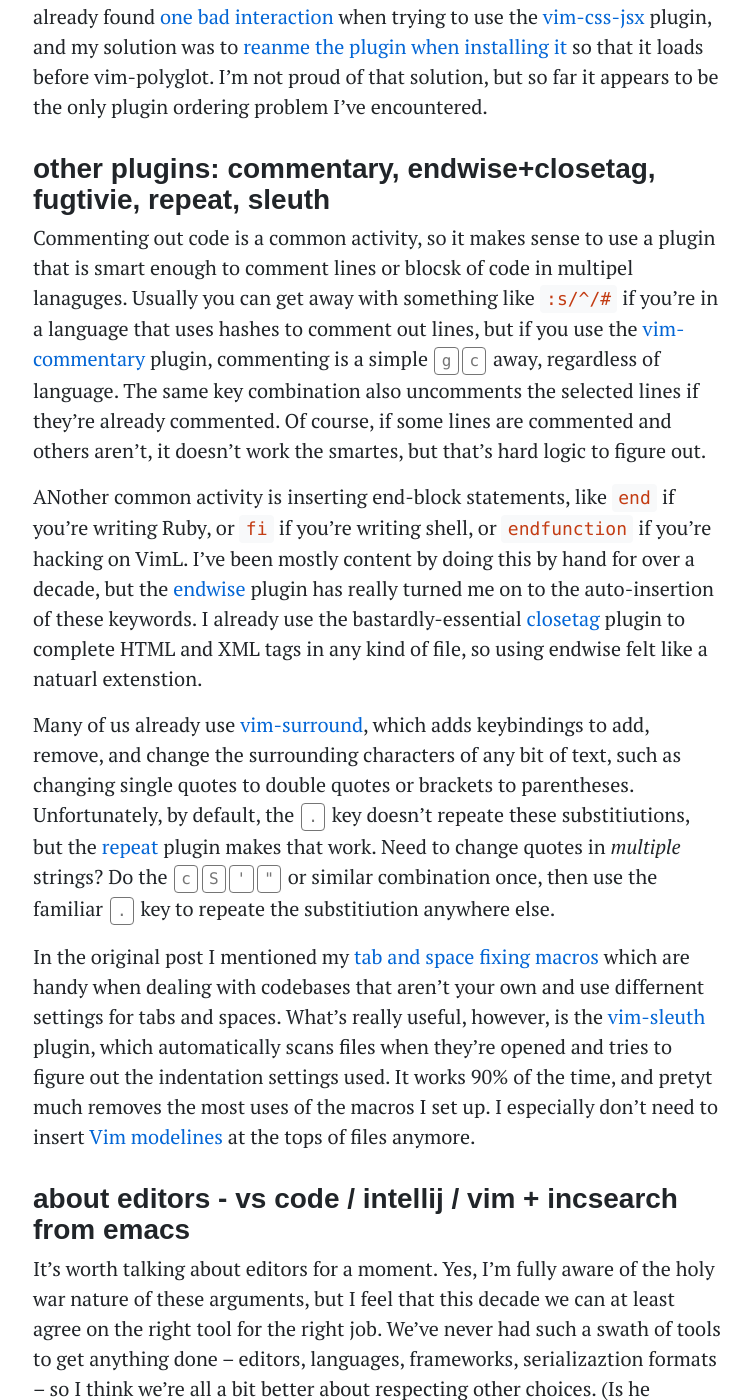
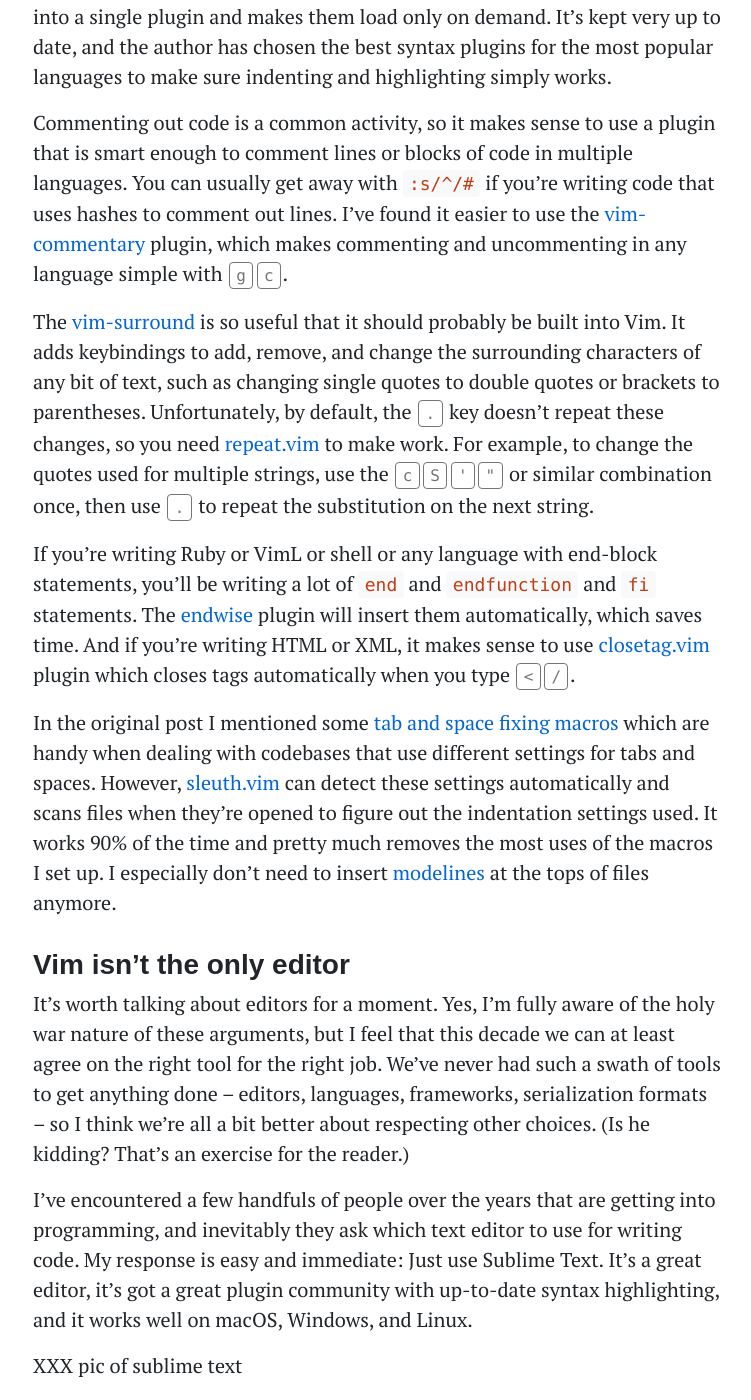
Before and after one commit to statico/statico.github.io, a Jekyll site: the page built from _posts/2017-10-01-vim3.md, in a window 1280 px wide and 1400 px high, scrolled down 12947 px. Shown: the whole window, without its empty margins (262-1013 px from the left). Built offline with Jekyll 4.4.1, drawn with Linux system fonts in a browser that asks for light colours; some web fonts are replaced; comment, search, counter and statistics services are not loaded; some of the changed text lies outside the part shown.

Commit message:
Work on vim3

```diff
--- a/_posts/2017-10-01-vim3.md
+++ b/_posts/2017-10-01-vim3.md
@@ -20,6 +20,8 @@
 There always seems to be a backlash against using Vim with lots of plugins.  Part of this is understandable suspicion -- any system which allows users to add unordered extensions to patch itself without hesitation can easily become a mess. Just look at WordPress. Or, if you were around 20 years ago, try remembering extensions in Mac OS Classic, which were patches on top of patches. With these systems there's no formal way to declare dependencies and debugging incompatibilities becomes the norm.
 
 Vim plugins aren't that bad. Debugging an interaction between plugins _X_ and _Y_ usually involves googling "vim X with Y." It's certainly not as bad as binary-searching your way through extension conflicts like [Conflict Catcher](https://tidbits.com/article/1496) used do on Mac OS Classic.
+
+I only found one bad interaction between plugins so far: with the [vim-css-jsx](https://github.com/alampros/vim-styled-jsx) and [vim-polyglot](XXX) plugins, I had to rename one plugin so it [loaded before the other](https://github.com/alampros/vim-styled-jsx/issues/1). I'm not proud of that solution, but so far it appears to be the only plugin-ordering problem I've encountered.
 
 Further resistance towards plugins seems to a kind of purist animosity against straying away from some _core set_ of Vim functionality. However, if you use Vim, you're already in a subset of people who demand that editing text be fast and efficient, so this is like a group of savants arguing about which of them is more eccentric. If you use one of the movement plugins like [EasyMotion](https://vimawesome.com/plugin/easymotion) or [vim-sneak](https://vimawesome.com/plugin/vim-sneak) then probably agree that the tool you're using is more efficient than vanilla Vim, and those users think that using Vim is more efficient than the other text editors the larger set of people in the world are using. And so on.
 
@@ -217,47 +219,38 @@
 
 Sometimes I need to do something external to a file, such as rename it or chmod it, but the open buffer in Vim gets out of sync. [NERDTree](https://github.com/scrooloose/nerdtree) will highlight the current file in the tree with `:NERDTreeFind`, and then I can hit <kbd>m</kbd> to modify it and choose an action like move or rename. A better solution is [vim-eunuch](https://vimawesome.com/plugin/eunuch-vim) which adds a host of commands to modify files but keep the buffers in sync: `:Chmod` chmods the current file, `:Rename` renames the file in its parent directory, `:Move` can move it to a new path, and `:Delete` will delete the file and the buffer. There are a few more commands but I've used those the most.
 
-### The one syntax plugin to rule them all
+### Miscellaneous other plugins
 
-A [friend](https://github.com/xonecas) turned me onto [vim-polyglot](https://vimawesome.com/plugin/vim-polyglot), which bundles 100+ syntax plugins into a single plugin and makes them all load on demand. It's kept very up to date, and the author has chosen the best syntax plugins for the most popular languages to make sure indenting and highlighting simply works.
+A [friend](https://github.com/xonecas) turned me onto [vim-polyglot](https://vimawesome.com/plugin/vim-polyglot), which bundles 100+ syntax plugins into a single plugin and makes them load only on demand. It's kept very up to date, and the author has chosen the best syntax plugins for the most popular languages to make sure indenting and highlighting simply works.
 
-The only problem so far is inherent to Vim's plugin architecture: ordering. I already found [one bad interaction](XXX) when trying to use the [vim-css-jsx](XXX) plugin, and my solution was to [reanme the plugin when installing it](XXX) so that it loads before vim-polyglot. I'm not proud of that solution, but so far it appears to be the only plugin ordering problem I've encountered.
+Commenting out code is a common activity, so it makes sense to use a plugin that is smart enough to comment lines or blocks of code in multiple languages. You can usually get away with `:s/^/#` if you're writing code that uses hashes to comment out lines. I've found it easier to use the [vim-commentary](https://vimawesome.com/plugin/commentary-vim) plugin, which makes commenting and uncommenting in any language simple with <kbd>g</kbd><kbd>c</kbd>.
 
-### other plugins: commentary, endwise+closetag, fugtivie, repeat, sleuth
+The [vim-surround](https://vimawesome.com/plugin/surround-vim) is so useful that it should probably be built into Vim. It adds keybindings to add, remove, and change the surrounding characters of any bit of text, such as changing single quotes to double quotes or brackets to parentheses. Unfortunately, by default, the <kbd>.</kbd> key doesn't repeat these changes, so you need [repeat.vim](https://vimawesome.com/plugin/repeat-vim) to make work. For example, to change the quotes used for multiple strings, use the <kbd>c</kbd><kbd>S</kbd><kbd>'</kbd><kbd>"</kbd> or similar combination once, then use <kbd>.</kbd> to repeat the substitution on the next string.
 
-Commenting out code is a common activity, so it makes sense to use a plugin that is smart enough to comment lines or blocsk of code in multipel lanaguges. Usually you can get away with something like `:s/^/#` if you're in a language that uses hashes to comment out lines, but if you use the [vim-commentary](XXX) plugin, commenting is a simple <kbd>g</kbd><kbd>c</kbd> away, regardless of language. The same key combination also uncomments the selected lines if they're already commented. Of course, if some lines are commented and others aren't, it doesn't work the smartes, but that's hard logic to figure out.
+If you're writing Ruby or VimL or shell or any language with end-block statements, you'll be writing a lot of `end` and `endfunction` and `fi` statements. The [endwise](https://vimawesome.com/plugin/endwise-vim) plugin will insert them automatically, which saves time. And if you're writing HTML or XML, it makes sense to use [closetag.vim](https://vimawesome.com/plugin/closetag-vim) plugin which closes tags automatically when you type <kbd>&lt;</kbd><kbd>/</kbd>.
 
-ANother common activity is inserting end-block statements, like `end` if you're writing Ruby, or `fi` if you're writing shell, or `endfunction` if you're hacking on VimL. I've been mostly content by doing this by hand for over a decade, but the [endwise](XXX) plugin has really turned me on to the auto-insertion of these keywords. I already use the bastardly-essential [closetag](XXX) plugin to complete HTML and XML tags in any kind of file, so using endwise felt like a natuarl extenstion.
+In the original post I mentioned some [tab and space fixing macros](/vim.html#other-peoples-code) which are handy when dealing with codebases that use different settings for tabs and spaces. However, [sleuth.vim](https://vimawesome.com/plugin/sleuth-vim) can detect these settings automatically and scans files when they're opened to figure out the indentation settings used. It works 90% of the time and pretty much removes the most uses of the macros I set up. I especially don't need to insert [modelines](https://vimhelp.appspot.com/options.txt.html#modeline) at the tops of files anymore.
 
-Many of us already use [vim-surround](XXX), which adds keybindings to add, remove, and change the surrounding characters of any bit of text, such as changing single quotes to double quotes or brackets to parentheses. Unfortunately, by default, the <kbd>.</kbd> key doesn't repeate these substitiutions, but the [repeat](XXX) plugin makes that work. Need to change quotes in _multiple_ strings? Do the <kbd>c</kbd><kbd>S</kbd><kbd>'</kbd><kbd>"</kbd> or similar combination once, then use the familiar <kbd>.</kbd> key to repeate the substitiution anywhere else.
+### Vim isn't the only editor
 
-In the original post I mentioned my [tab and space fixing macros](XXX) which are handy when dealing with codebases that aren't your own and use differnent settings for tabs and spaces. What's really useful, however, is the [vim-sleuth](XXX) plugin, which automatically scans files when they're opened and tries to figure out the indentation settings used. It works 90% of the time, and pretyt much removes the most uses of the macros I set up. I especially don't need to insert [Vim modelines](XXX) at the tops of files anymore.
+It's worth talking about editors for a moment. Yes, I'm fully aware of the holy war nature of these arguments, but I feel that this decade we can at least agree on the right tool for the right job. We've never had such a swath of tools to get anything done -- editors, languages, frameworks, serialization formats -- so I think we're all a bit better about respecting other choices. (Is he kidding? That's an exercise for the reader.)
 
-### about editors - vs code / intellij / vim + incsearch from emacs
-
-It's worth talking about editors for a moment. Yes, I'm fully aware of the holy war nature of these arguments, but I feel that this decade we can at least agree on the right tool for the right job. We've never had such a swath of tools to get anything done -- editors, languages, frameworks, serializaztion formats -- so I think we're all a bit better about respecting other choices. (Is he kidding? That's an excercise for the reader.)
-
-I've encountered a few handfuls of people over the years that are getting into programming, and inveitably they ask which text editor to use for writing code. My response is easy and immeidate: Just use Sublime Text. It's a great editor, it's got a great plugin community with up-to-date syntax highlighting, and it works well on macOS, Windows, and Linux.
+I've encountered a few handfuls of people over the years that are getting into programming, and inevitably they ask which text editor to use for writing code. My response is easy and immediate: Just use Sublime Text. It's a great editor, it's got a great plugin community with up-to-date syntax highlighting, and it works well on macOS, Windows, and Linux.
 
 XXX pic of sublime text
 
-Why is Sublime Text my first recommendation? Because learning Vim just adds extra overhead. If you're learning programming, a pedantic and brain-abraisve trade by default, learning the strange and seemiingly-arcane cvombination _just to enter and edit text on the screen_ can be maddening. Sublime Text words like word processors for normal humans and is instantly useable.
+Why is Sublime Text my first recommendation? Because learning Vim just adds extra overhead. If you're learning programming, a pedantic and brain-abrasive trade by default, learning the strange and seemingly-arcane combination _just to enter and edit text on the screen_ can be maddening. Sublime Text words like word processors for normal humans and is instantly useable.
 
-I have a few more caveates, however. For Java, the leader is probably IntelliJ IDEA. Ten years ago it required a commercial license, but the free [Community Edition](XXX) is now available to anybody, and has the features a modern Java or Kotlin developer wants and needs, like Maven build support and Git integration. The real reasons to use IntelliJ with these languages is its amazing refactoring support, intelligent completion, [function signature annotations](XXX), smart indexing and searching (yes, way better than ctags), and its interactive debugger. In fact, when writing Ruby with JRuby, if I need to debug anything more than a simple `puts` will give me, I fire up IntelliJ and use the debugger. Besides, the free [IdeaVIM](XXX) plugin gives you Vim keybindings if you want them, and it works reasonably well.
+I have a few more caveats, however. For Java, the leader is probably IntelliJ IDEA. Ten years ago it required a commercial license, but the free [Community Edition](XXX) is now available to anybody, and has the features a modern Java or Kotlin developer wants and needs, like Maven build support and Git integration. The real reasons to use IntelliJ with these languages is its amazing refactoring support, intelligent completion, [function signature annotations](XXX), smart indexing and searching (yes, way better than ctags), and its interactive debugger. In fact, when writing Ruby with JRuby, if I need to debug anything more than a simple `puts` will give me, I fire up IntelliJ and use the debugger. Besides, the free [IdeaVIM](XXX) plugin gives you Vim keybindings if you want them, and it works reasonably well.
 
 XXX pic of intelli-J
 
 Finally, [NeoVim](XXX) has caught my attention, but I'm far from making the switch. The big thing it advertised when it first came out was asynchronous function support, which has since been added in Vim 8. Other than that, I don't see a real advantage of using it over vanilla Vim, but I'm interested in seeing where it goes and who ends up using it.
 
-### concluseion
+### Conclusion
 
 I hope this has been useful to you. Vim has been a major part of my prgoramming life, and it's probably responsible for the successful partrs of my career -- maybe even the unsuccessful parts where I wasted too much time.
 
 I'm well past 30 years old now, which makes me about 150 in programmer years, and my focus now is on _getting stuff done_ instead of mucking about with my tools. But Vim is one of those tools where doing a little work and a little research, such as browsing [VimAwesome.com](XXX) or reading a few lines in a help page, can dramatically improve your effectiveness. In the most eggregious cases, when your brain needs a break from programming, it's usually pretty easy to think, "Hey, what's one thing that's really bugged me in Vim while I was doing X," and fine a solution for it quicikly.
 
 I hope that this has been useful. Also check out my earlier posts, [Vim After 11 Years](XXX) and [Everything I Missed in _Vim After 11 Yeras_](XXX). Let me know what you think in the comments.
-
-XXXXXXXXXXXXX TODO:
-
-- fzf works in macvim!
-- i think rootignore sucks
```
